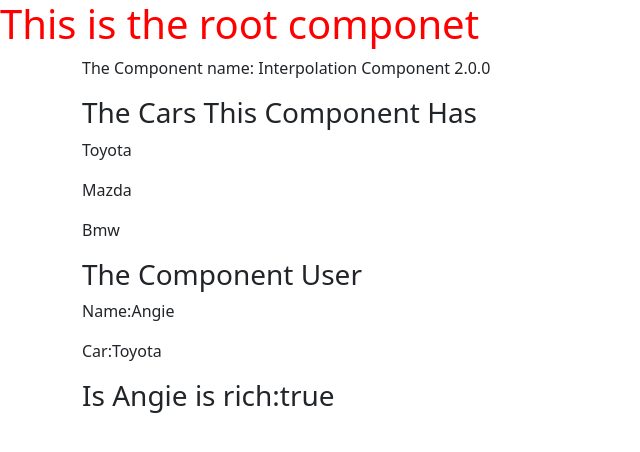
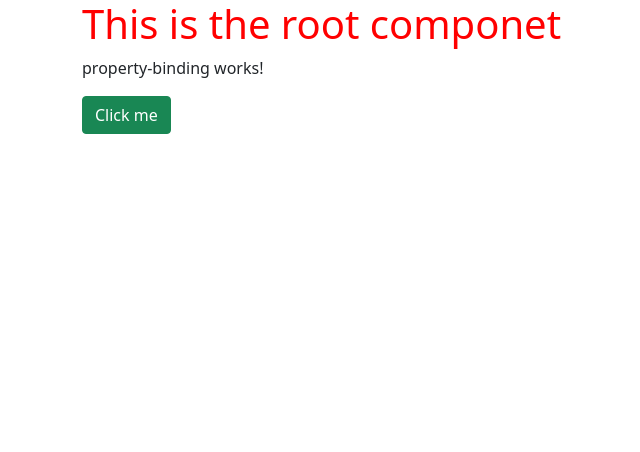
Before and after one commit to Daniel-Karanja/angular-enemy-of-syntax, an Angular app: page / in a window 1280 px wide. Shown: the top 452 px of the page, without its empty margins (0-640 px from the left). Built offline with nearby package versions, Linux system fonts and the light colour scheme.

Commit message:
Property Binding

```diff
--- /dev/null
+++ b/src/app/Basics/Data-Binding/property-binding/property-binding.component.html
@@ -0,0 +1,3 @@
+<p>property-binding works!</p>
+
+<button [class]="classMethod">Click me</button>
--- /dev/null
+++ b/src/app/Basics/Data-Binding/property-binding/property-binding.component.ts
@@ -0,0 +1,18 @@
+import { Component, OnInit } from '@angular/core';
+
+@Component({
+  selector: 'app-property-binding',
+  templateUrl: './property-binding.component.html',
+  styleUrls: ['./property-binding.component.css'],
+})
+export class PropertyBindingComponent implements OnInit {
+  classMethod = 'btn btn-primary';
+
+  constructor() {}
+
+  ngOnInit(): void {
+    setTimeout(() => {
+      this.classMethod = 'btn btn-success';
+    }, 4000);
+  }
+}
--- a/src/app/app.component.html
+++ b/src/app/app.component.html
@@ -1,9 +1,12 @@
-<h1>This is the root componet</h1>
-<!-- <my-cool-component></my-cool-component>
+<div class="container">
+  <h1>This is the root componet</h1>
+  <!-- <my-cool-component></my-cool-component>
 
 <my-cool-component></my-cool-component> -->
-<!-- <neal-comp></neal-comp> -->
+  <!-- <neal-comp></neal-comp> -->
 
-<!-- <my-cool-component></my-cool-component> -->
+  <!-- <my-cool-component></my-cool-component> -->
 
-<inter-polation></inter-polation>
+  <!-- <inter-polation></inter-polation> -->
+  <app-property-binding></app-property-binding>
+</div>
--- a/src/app/app.module.ts
+++ b/src/app/app.module.ts
@@ -6,6 +6,7 @@
 import { NealComp as ThisIsNeal } from './Intro-To-Angular/Neal-Component/neal-component';
 import { TheSecondComponentComponent } from './Intro-To-Angular/the-second-component/the-second-component.component';
 import TheInterpolationComponet from './Basics/Data-Binding/inter-polation-component/inter-polation-component';
+import { PropertyBindingComponent } from './Basics/Data-Binding/property-binding/property-binding.component';
 
 @NgModule({
   declarations: [
@@ -14,6 +15,7 @@
     ThisIsNeal,
     TheSecondComponentComponent,
     TheInterpolationComponet,
+    PropertyBindingComponent,
   ],
   imports: [BrowserModule],
   providers: [],
```
Also changed, not shown: src/app/Basics/Data-Binding/property-binding/property-binding.component.css (added).
